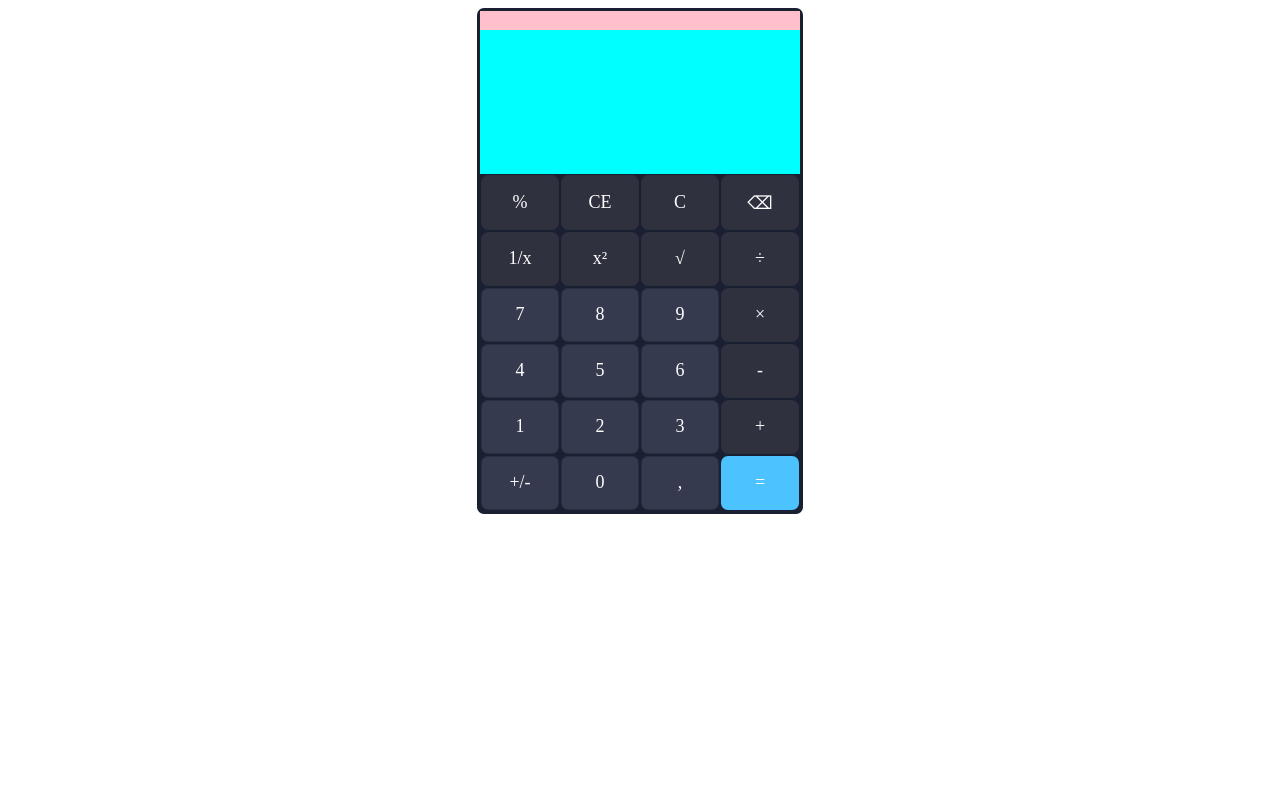
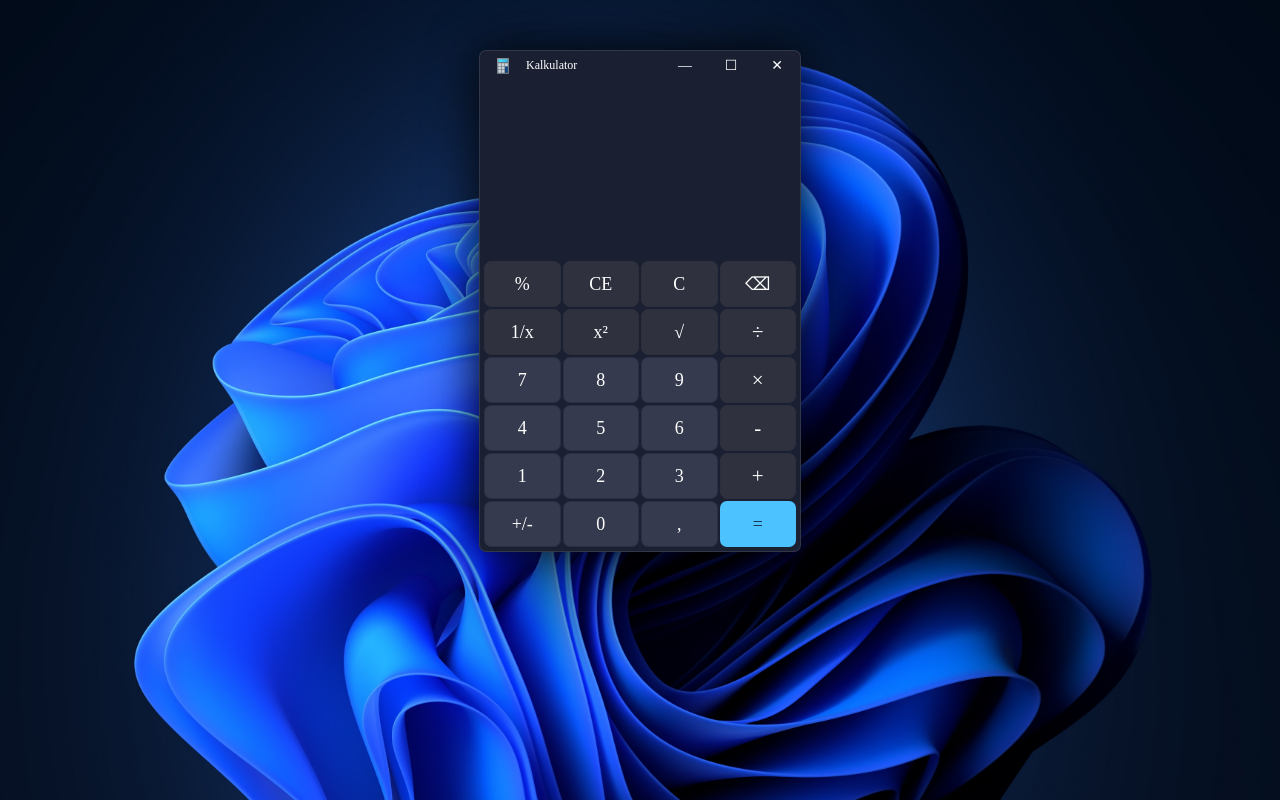
Before and after one commit to sebastian-smietanski/sebastian-smietanski.github.io, a PHP site: page /projekt4/projekt4.html in a window 1280 px wide. Run offline with PHP 8.4, Linux system fonts and the light colour scheme.

Commit message:
top bar done, prompted moving mechanic

```diff
--- a/projekt4/calculator.css
+++ b/projekt4/calculator.css
@@ -1,31 +1,91 @@
 .calculator {
     width: 320px;
     height: 500px;
+    /*
+    margin-top: 50px;
     margin-left: auto;
     margin-right: auto;
-    padding: 3px;
+     */
+    position: absolute;  /* Needed for draggable */
+    top: 50px;           /* initial position */
+    left: 50%;           /* initial horizontal position */
+    transform: translateX(-50%); /* keep it centered initially */
+
+    border-width: 1px;
+    border-color: rgba(255, 255, 255, 0.1);
     border-radius: 7px;
+    border-style: solid;
 
     display: flex;
     flex-direction: column;
 
+    box-shadow: 0 0 50px 1px rgba(0, 0, 0, 0.9), 0 100px 80px -40px rgba(0, 0, 0, 0.4);
+
+    color: white;
     font-size: 18px;
     font-family: "Segoe UI Variable", "fantasy";
     background-color: #1a2032;
+
+    user-select: none; /* brak mozliwosci zaznaczenia */
 }
 
+/********************************************************************************************/
+
 .topBar {
-    height: 20px;
-    background-color: pink;
+    display: flex;
+    flex-direction: row;
+
+    height: 32px;
+    background-color: 1pink;
 }
 
-.screen {
-    height: 30%;
-    background-color: cyan;
+.leftItems {
+    display: flex;
+    flex-direction: row;
+    font-size: 12px;
 }
 
+.appName {
+    margin-left: 17px;
+    height: 100%;
+    display: flex;
+    justify-content: center;
+    align-items: center;
+}
+
+.rightItems {
+    display: flex;
+    margin-left: auto;
+    font-size: 14px;
+}
+
+.buttonTop {
+    display: flex;
+    justify-content: center;
+    align-items: center;
+
+    height: 100%;
+    width: 46px;
+}
+
+.buttonTopMnMax:hover {background-color: #303644;}
+.buttonTopMnMax:active {background-color: #484d59;}
+
+.buttonTopClose:hover {background-color: #c42b1c;}
+.buttonTopClose:active {background-color: #b3271c;}
+
+/********************************************************************************************/
+
+.screen {
+    height: 38%;
+    background-color: 1cyan;
+}
+
+/********************************************************************************************/
+
 .calculatorKeyboard {
-    height: 70%;
+    margin: 3px;
+    height: 62%;
     display: grid;
     grid-template-columns: 1fr 1fr 1fr 1fr;
     grid-template-rows: repeat(6, 1fr);
@@ -36,10 +96,8 @@
     justify-content: center;
     align-items: center;
 
-    user-select: none; /* brak mozliwosci zaznaczenia*/
     border-radius: 7px;
     background-color: #3F383E;
-    color: white;
     margin: 1px;
 
     border-color: transparent;
@@ -47,14 +105,18 @@
     border-style: solid;
 }
 
-.buttonBlue {background-color: #4cc2ff;}
+.mathBigFont {
+    font-size: 21px;
+}
+
+.buttonBlue {background-color: #4cc2ff; color: #143141;}
 .buttonBlue:hover {background-color: #47b1e9;}
-.buttonBlue:active {background-color: #42a1d5;}
+.buttonBlue:active {background-color: #42a1d5; color: #2a6788;}
 
 .buttonBright {background-color: #363a4e; border-color: #2a2f44;}
 .buttonBright:hover {background-color: #2d3147;}
-.buttonBright:active {background-color: #22273d;}
+.buttonBright:active {background-color: #22273d; color: #b4b6bd;}
 
 .buttonDark {background-color: #2f313e; border-color: #2d2f3b;}
 .buttonDark:hover {background-color: #373b4d; border-color: #2a2f43;}
-.buttonDark:active {background-color: #2d3146; border-color: #2a2f43;}
+.buttonDark:active {background-color: #2d3146; border-color: #2a2f43; color: #b8b9c0;}
--- a/projekt4/movableBox.js
+++ b/projekt4/movableBox.js
@@ -0,0 +1,27 @@
+/* this is entirely ai generated */
+
+const windowDiv = document.getElementById('myWindow');
+const titleBar = document.getElementById('myTitleBar');
+
+let isDragging = false;
+let offsetX = 0;
+let offsetY = 0;
+
+titleBar.addEventListener('mousedown', (e) => {
+    isDragging = true;
+    // Calculate offset between mouse and top-left corner of window
+    offsetX = e.clientX - windowDiv.offsetLeft;
+    offsetY = e.clientY - windowDiv.offsetTop;
+});
+
+document.addEventListener('mousemove', (e) => {
+    if (isDragging) {
+        // Update window position
+        windowDiv.style.left = `${e.clientX - offsetX}px`;
+        windowDiv.style.top = `${e.clientY - offsetY}px`;
+    }
+});
+
+document.addEventListener('mouseup', () => {
+    isDragging = false;
+});
--- a/projekt4/projekt4.html
+++ b/projekt4/projekt4.html
@@ -6,13 +6,28 @@
     <title>Custom Draggable</title>
     <link rel="stylesheet" href="calculator.css">
     <style>
-
-
+        body {
+            background-image: url("tapeta.jpg");
+            background-repeat: no-repeat;
+            background-size: cover;
+            background-attachment: fixed;
+            background-position: center;
+        }
     </style>
 </head>
 <body>
-    <div class="calculator">
-        <div class="topBar">
+    <div class="calculator" id="myWindow">
+        <div class="topBar" id="myTitleBar">
+            <div class="leftItems">
+                <div class="appName"><img src="logo.png" height="16"></div>
+                <div class="appName">Kalkulator</div>
+            </div>
+
+            <div class="rightItems">
+                <div class="buttonTop buttonTopMnMax">—</div>
+                <div class="buttonTop buttonTopMnMax">☐</div>
+                <div class="buttonTop buttonTopClose" style="border-radius: 0 7px 0 0;">✕</div>
+            </div>
         </div>
 
         <div class="screen">
@@ -27,22 +42,22 @@
             <div class="button buttonDark">1/x</div>
             <div class="button buttonDark">x²</div>
             <div class="button buttonDark">√</div>
-            <div class="button buttonDark">÷</div>
+            <div class="button buttonDark mathBigFont">÷</div>
 
             <div class="button buttonBright">7</div>
             <div class="button buttonBright">8</div>
             <div class="button buttonBright">9</div>
-            <div class="button buttonDark">×</div>
+            <div class="button buttonDark mathBigFont">×</div>
 
             <div class="button buttonBright">4</div>
             <div class="button buttonBright">5</div>
             <div class="button buttonBright">6</div>
-            <div class="button buttonDark">-</div>
+            <div class="button buttonDark mathBigFont">-</div>
 
             <div class="button buttonBright">1</div>
             <div class="button buttonBright">2</div>
             <div class="button buttonBright">3</div>
-            <div class="button buttonDark">+</div>
+            <div class="button buttonDark mathBigFont">+</div>
 
             <div class="button buttonBright">+/-</div>
             <div class="button buttonBright">0</div>
@@ -50,7 +65,6 @@
             <div class="button buttonBlue">=</div>
         </div>
     </div>
-
-
+    <script src="movableBox.js"></script>
 </body>
 </html>
```
Also changed, not shown: projekt4/logo.png (added), projekt4/pulpit.png (renamed from projekt3/pulpit.png), projekt4/tapeta.jpg (renamed from projekt3/tapeta.jpg).
